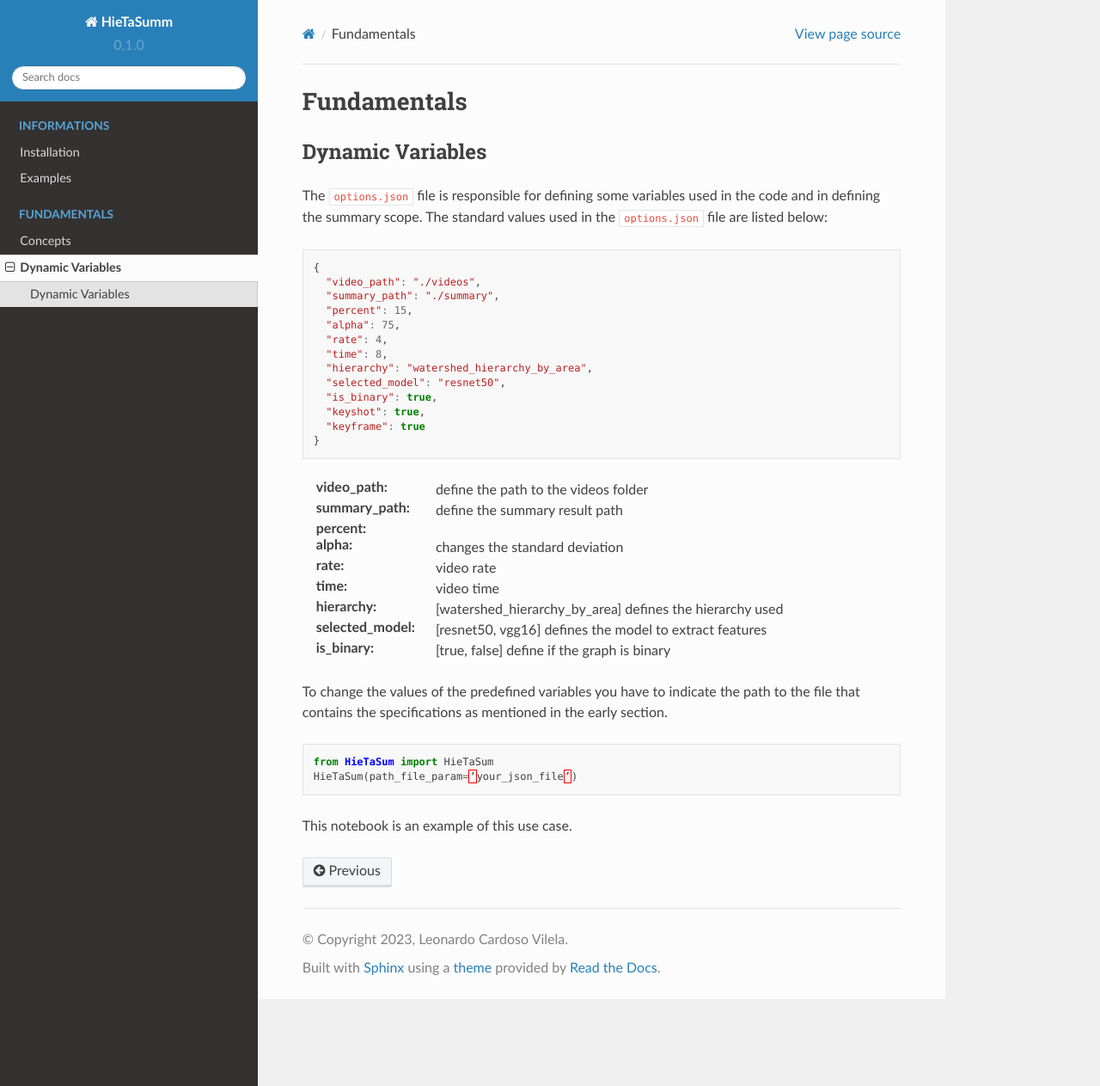
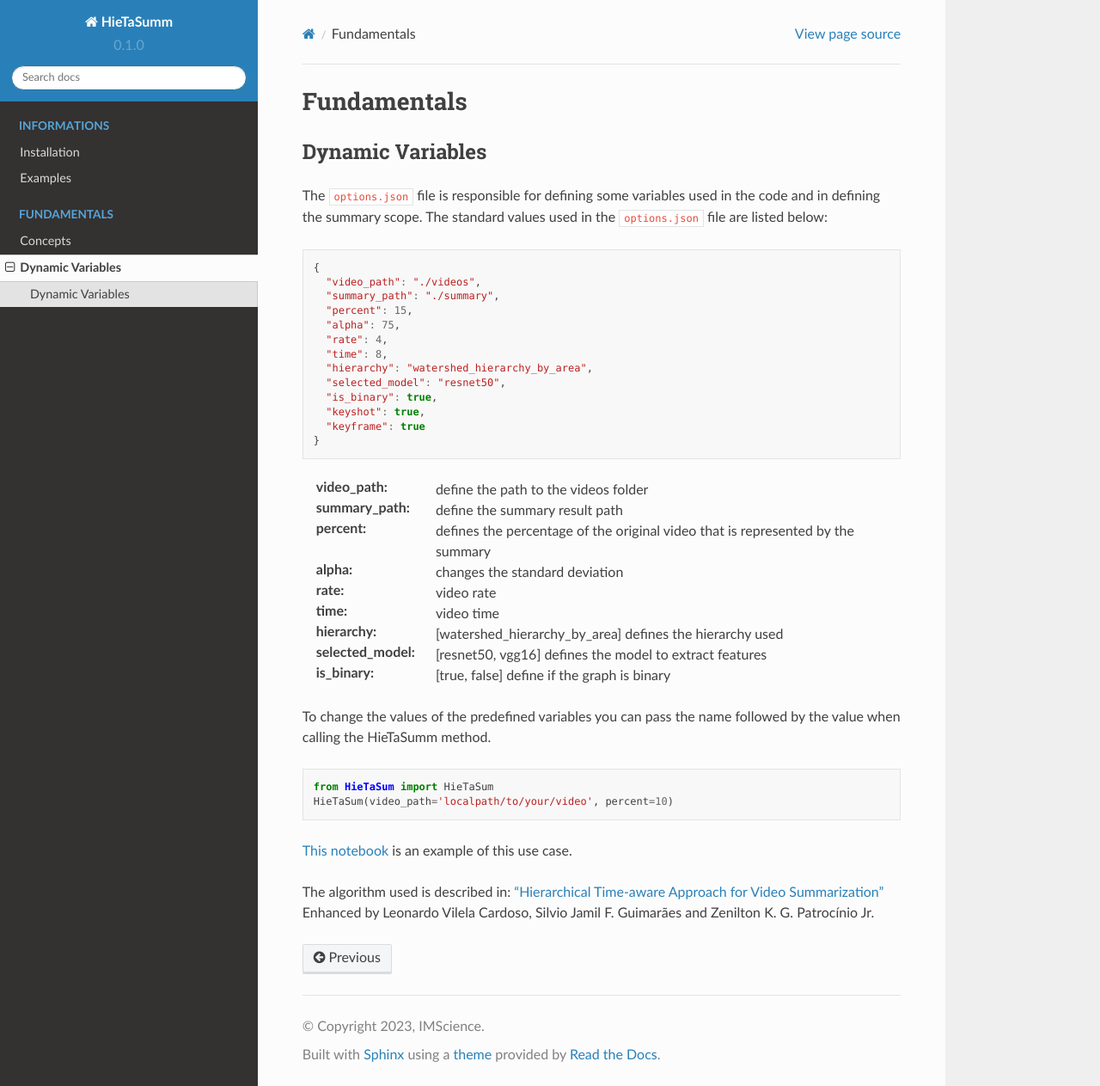
Before and after one commit to IMScience-PPGINF-PucMinas/HieTaSumm-doc, a Sphinx documentation site: the page built from docs/source/variables.rst, in a window 1280 px wide and 1263 px high. Shown: the whole window at 86% size. Built offline with Sphinx 7.4.7 and the Read the Docs theme 2.0.0, drawn with Linux system fonts in a browser that asks for light colours.

Commit message:
fix: copyright and stuff

```diff
--- a/docs/source/concepts.rst
+++ b/docs/source/concepts.rst
@@ -11,6 +11,9 @@
 It is an approach based on unsupervised learning, using the cosine similarity between each frame, forming an undirected graph as a result in which the weight of each edge is the result of the cosine of the similarity.
 From the graph generated, we compute the hierarchy using the watershed method by area and, finally, we cut the graph, keeping only the keyframes and obtaining the video summary.
 
+The algorithm used is described in:
+`"Hierarchical Time-aware Approach for Video Summarization"`_ Enhanced by Leonardo Vilela Cardoso, Silvio Jamil F. Guimarães and Zenilton K. G. Patrocínio Jr,
+
 .. code-block:: python
 
     from HieTaSum import HieTaSum
@@ -22,3 +25,5 @@
     path_file_param indicates the path to the json file that contains the dynamic variables
 *Returns*:
 	A folder containing the summarized video
+
+.. _"Hierarchical Time-aware Approach for Video Summarization": https://link.springer.com/chapter/10.1007/978-3-031-45368-7_18
--- a/docs/source/conf.py
+++ b/docs/source/conf.py
@@ -3,8 +3,8 @@
 # -- Project information
 
 project = 'HieTaSumm'
-copyright = '2023, Leonardo Cardoso Vilela'
-author = 'Leonardo Cardoso Vilela'
+copyright = '2023, IMScience'
+author = 'Leonardo Vilela Cardoso'
 
 release = '0.1'
 version = '0.1.0'
--- a/docs/source/variables.rst
+++ b/docs/source/variables.rst
@@ -28,7 +28,7 @@
 
 :video_path: define the path to the videos folder
 :summary_path: define the summary result path
-:percent:
+:percent: defines the percentage of the original video that is represented by the summary
 :alpha: changes the standard deviation
 :rate: video rate
 :time: video time
@@ -36,11 +36,17 @@
 :selected_model: [resnet50, vgg16] defines the model to extract features
 :is_binary: [true, false] define if the graph is binary
 
-To change the values of the predefined variables you have to indicate the path to the file that contains the specifications as mentioned in the early section.
+To change the values of the predefined variables you can pass the name followed by the value when calling the HieTaSumm method.
 
 .. code-block:: python
 
     from HieTaSum import HieTaSum
-    HieTaSum(path_file_param=’your_json_file’)
+    HieTaSum(video_path='localpath/to/your/video', percent=10)
 
-This notebook is an example of this use case.
+`This notebook`_ is an example of this use case.
+
+The algorithm used is described in:
+`"Hierarchical Time-aware Approach for Video Summarization"`_ Enhanced by Leonardo Vilela Cardoso, Silvio Jamil F. Guimarães and Zenilton K. G. Patrocínio Jr.
+
+.. _"Hierarchical Time-aware Approach for Video Summarization": https://link.springer.com/chapter/10.1007/978-3-031-45368-7_18
+.. _This notebook: https://colab.research.google.com/github/IMScience-PPGINF-PucMinas/HieTaSumm-examples/blob/main/Updating-the-dynamic-variables/Updating-the-dynamic-variables.ipynb
```
Also changed, not shown: docs/source/usage.rst (deleted, +0 -33 lines).
